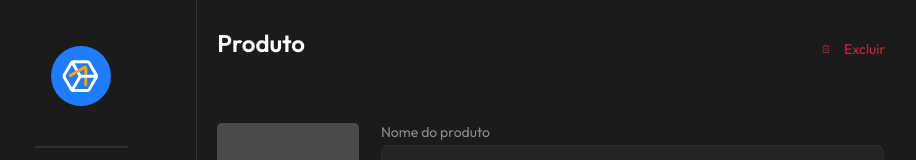
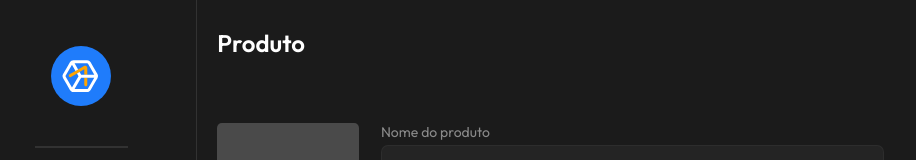
Before and after one commit to yeaaah-dev/yeah-stock, a React (Vite) app: page /registration in a window 1280 px wide. Shown: the top 160 px of the page, without its empty margins (33-949 px from the left). Built offline with nearby package versions, Linux system fonts and the light colour scheme.

Commit message:
refactor: remove button excluir of registrationScreen

```diff
--- a/src/pages/registrationScreen/RegistrationScreen.jsx
+++ b/src/pages/registrationScreen/RegistrationScreen.jsx
@@ -8,7 +8,6 @@ import styles from "../../pages/registrationScreen/RegistrationScreen.module.css
 import { Sidebar } from "../../components/sidebar";
 import { Input } from "../../components/Input";
 import { Button } from "../../components/Button/Button";
-import { Trash } from "@phosphor-icons/react/dist/ssr";
 import { Textarea } from "../../components/textarea/textarea";
 import { useNavigate } from "react-router-dom";
 import { ToastContainer, toast } from "react-toastify";
@@ -106,13 +105,6 @@ export function RegistrationScreen() {
       <div className={styles["layout-registration"]}>
         <div className={styles["title-button"]}>
           <h1 className={styles["title-page"]}>Produto</h1>
-          <div className={styles["container-button-delete"]}>
-            <Button
-              label="Excluir"
-              icon={<Trash size={20}></Trash>}
-              buttonBackgroundOff="yes"
-            />
-          </div>
         </div>
         <div className={styles["container-inputs-image"]}>
           <div className={styles["image-product"]}>
--- a/src/pages/registrationScreen/RegistrationScreen.module.css
+++ b/src/pages/registrationScreen/RegistrationScreen.module.css
@@ -13,20 +13,6 @@
   font-style: normal;
   font-weight: 600;
   line-height: normal;
-}
-
-.container-button-delete {
-  display: flex;
-  flex-direction: row;
-  width: 4rem;
-  height: 1rem;
-  color: #c0293d;
-
-  font-family: Outifit;
-  font-size: 0.8rem;
-  font-style: normal;
-  font-weight: 400;
-  line-height: 400;
 }
 
 .content-container {
```
